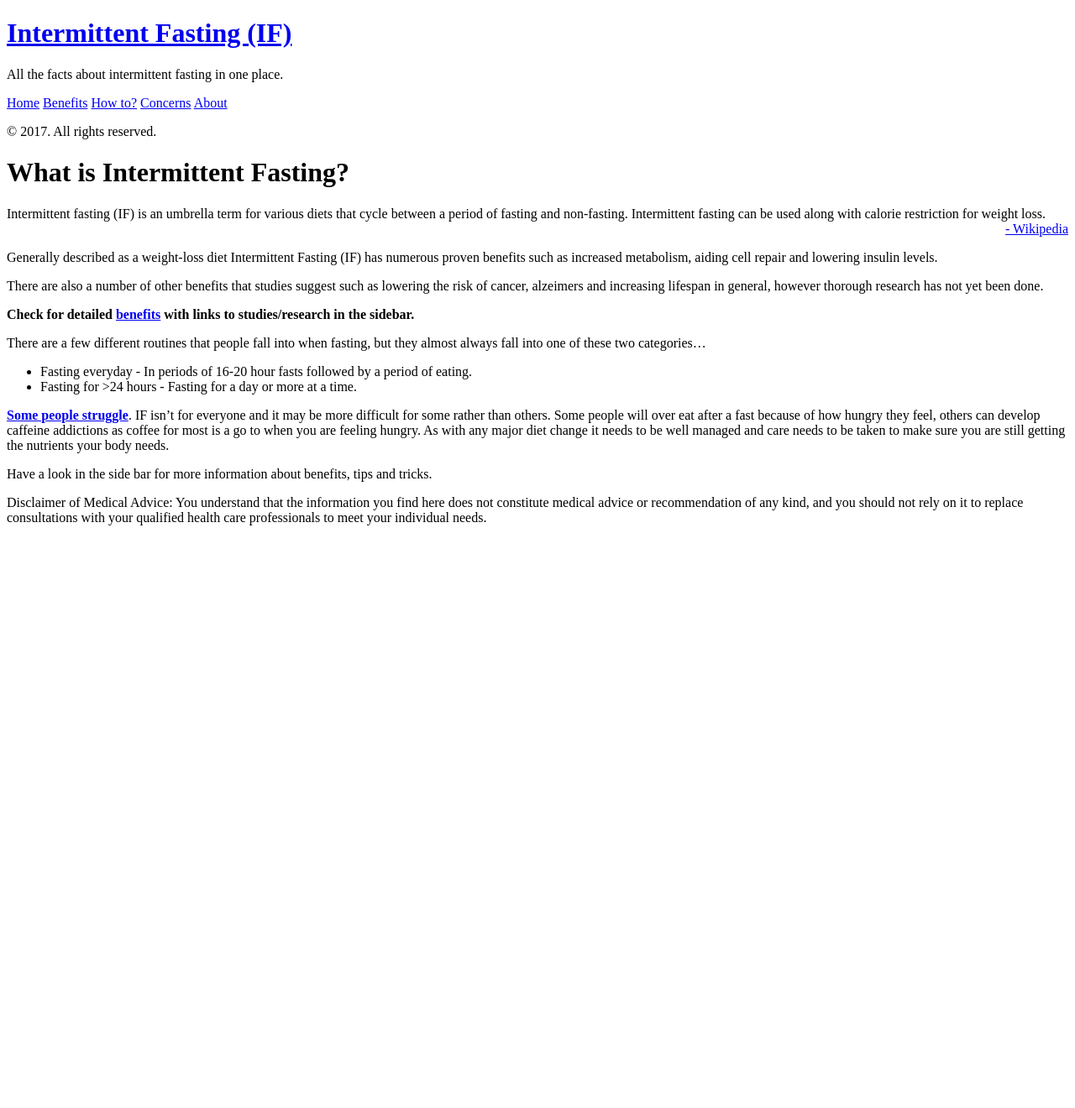
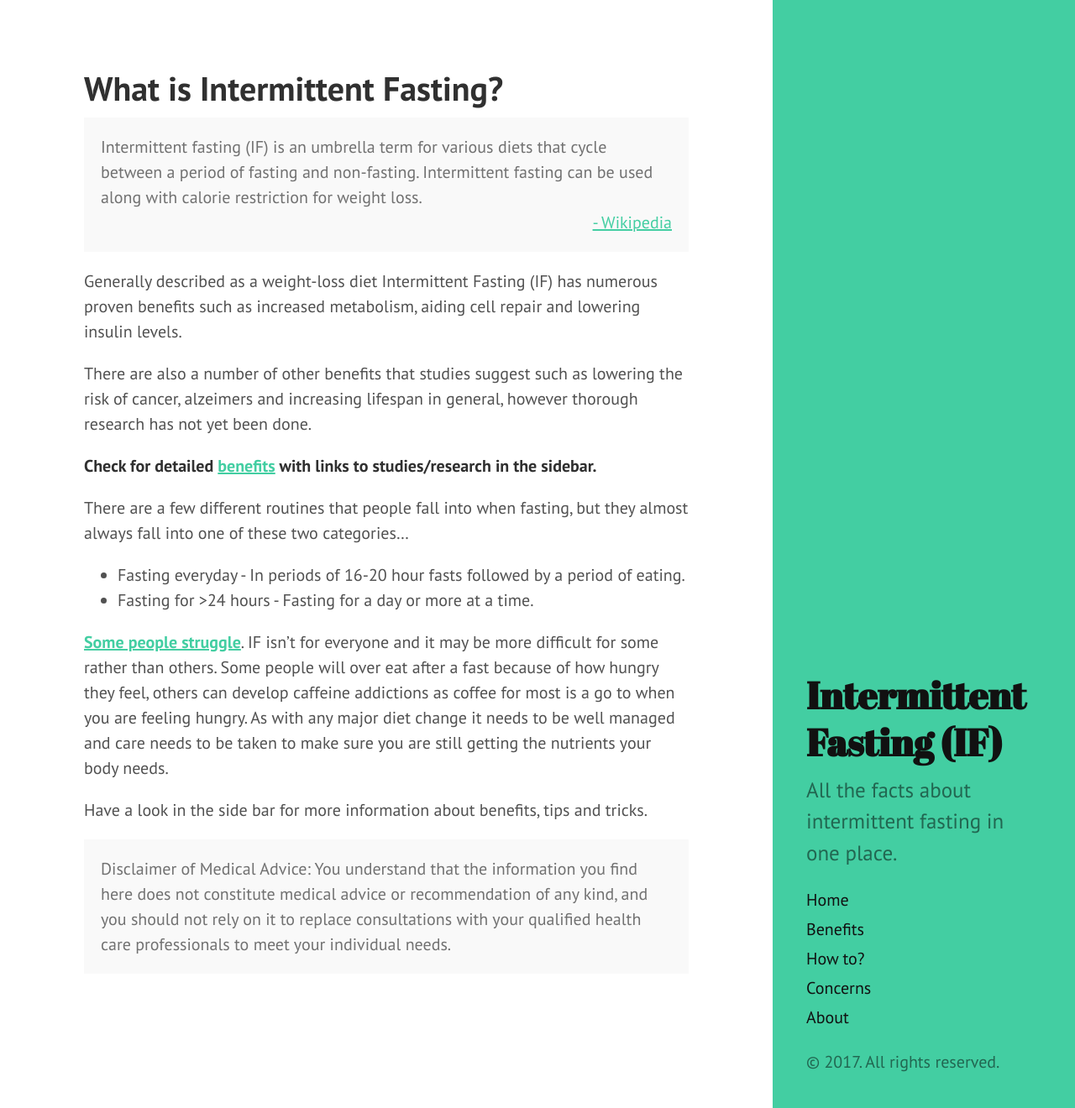
Before and after one commit to foopod/intermittentFasting, a Jekyll site: the page built from index.md, in a window 1280 px wide and 1320 px high. Shown: the whole window at 84% size. Built offline with Jekyll 4.4.1, drawn with Linux system fonts in a browser that asks for light colours.

```diff
--- a/_config.yml
+++ b/_config.yml
@@ -10,7 +10,7 @@ title:            Intermittent Fasting (IF)
 tagline:          'A Jekyll theme'
 description:      'All the facts about intermittent fasting in one place.'
 url:              http://foopod.github.io/intermittentFasting
-baseurl:          intermittentFasting/
+baseurl:          /intermittentFasting/
 
 author:
   name:           'Jono Shields'
```
